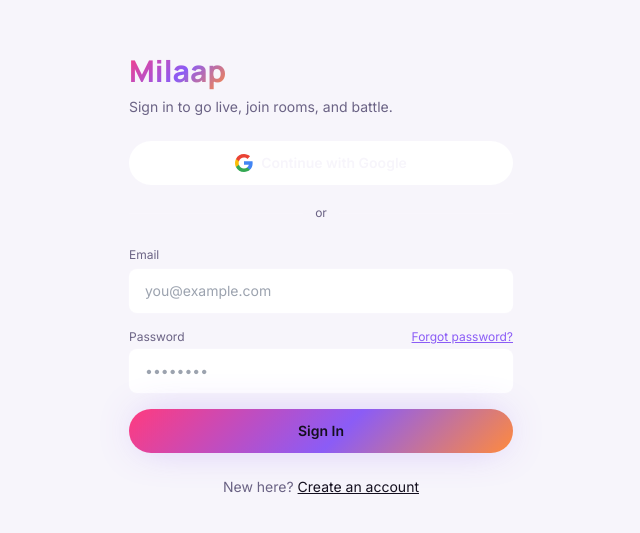
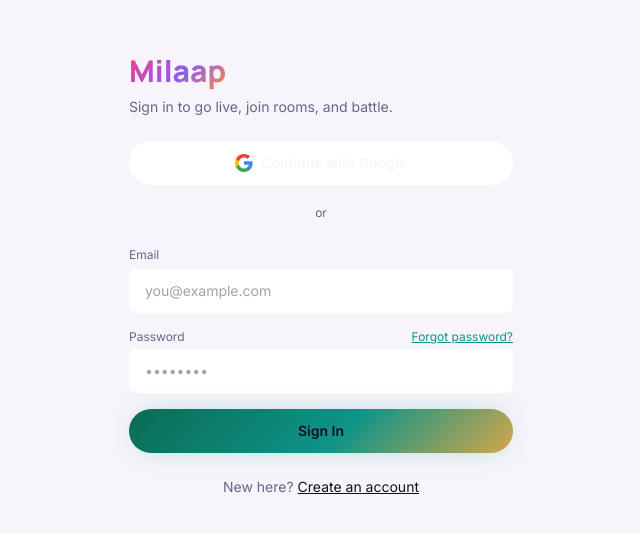
Before and after one commit to qr9695242-cmyk/milaap, a Next.js app: page /login in a window 1280 px wide. Shown: the part 125-658 px from the top of the page, without its empty margins (319-959 px from the left). Built offline with nearby package versions, Linux system fonts and the light colour scheme; no server answers.

Commit message:
Add files via upload

```diff
--- a/package.json
+++ b/package.json
@@ -3,7 +3,9 @@
   "version": "0.1.0",
   "private": true,
   "scripts": {
+    "predev": "node scripts/gen-version.js",
     "dev": "next dev",
+    "prebuild": "node scripts/gen-version.js",
     "build": "next build",
     "start": "next start",
     "lint": "next lint"
--- a/tailwind.config.js
+++ b/tailwind.config.js
@@ -16,13 +16,19 @@
         panel: "rgb(var(--color-panel) / <alpha-value>)",
         panel2: "rgb(var(--color-panel2) / <alpha-value>)",
         ink: "rgb(var(--color-ink) / <alpha-value>)",
+        // Professional palette: deep emerald/teal as the primary brand
+        // color (CTA buttons, links, focus states) with a muted rose kept
+        // only for destructive/alert actions. Replaces the old
+        // pink-violet-orange neon trio, which read as a gamey/kids' app
+        // next to reference apps (Yalla/Hapi-style: white cards, teal
+        // CTAs, restrained gold for VIP).
         neon: {
-          pink: "#FF3B7F",
-          violet: "#8B5CF6",
-          orange: "#FF8A3D",
+          pink: "#E11D48",   // destructive / alerts only (sign out, errors)
+          violet: "#0D9488", // secondary accent / focus rings (teal, not purple)
+          orange: "#C97A2B", // muted amber, used sparingly
         },
-        gold: "#F5C34D",
-        diamond: "#5ED4E8",
+        gold: "#D4A64A",     // premium/VIP/currency accent, less saturated than before
+        diamond: "#1FA7B3",  // deep teal-cyan for the diamonds currency
         mist: "rgb(var(--color-mist) / <alpha-value>)", // muted text
       },
       fontFamily: {
@@ -30,10 +36,35 @@
         body: ["var(--font-body)"],
       },
       backgroundImage: {
-        "glow-gradient": "linear-gradient(135deg, #FF3B7F 0%, #8B5CF6 55%, #FF8A3D 100%)",
+        // Primary CTA gradient: deep emerald → teal → gold. Same role as
+        // before (main buttons, active nav, header banners) but reads as
+        // premium instead of neon.
+        "glow-gradient": "linear-gradient(135deg, #0B6B53 0%, #0D9488 55%, #D4A64A 100%)",
       },
       boxShadow: {
-        glow: "0 0 40px -10px rgba(139, 92, 246, 0.45)",
+        glow: "0 0 32px -10px rgba(13, 148, 136, 0.45)",
+        // Premium 3D system — raised/embossed surfaces + pressed state,
+        // used app-wide for cards, buttons and badges (see globals.css).
+        "3d": "0 1px 0 rgba(255,255,255,.07) inset, 0 -14px 24px -18px rgba(0,0,0,.5) inset, 0 14px 28px -16px rgba(0,0,0,.55), 0 4px 10px -6px rgba(0,0,0,.4)",
+        "3d-light": "0 1px 0 rgba(255,255,255,.8) inset, 0 10px 24px -14px rgba(15,23,32,.18), 0 2px 6px -3px rgba(15,23,32,.12)",
+        "3d-btn": "0 6px 14px -6px rgba(0,0,0,.5), 0 2px 4px rgba(0,0,0,.35), inset 0 1px 0 rgba(255,255,255,.45), inset 0 -3px 5px rgba(0,0,0,.28)",
+        "3d-btn-active": "0 2px 6px -2px rgba(0,0,0,.5), inset 0 2px 4px rgba(0,0,0,.4)",
+        "3d-badge": "0 1px 0 rgba(255,255,255,.55) inset, 0 -3px 6px rgba(0,0,0,.35) inset, 0 4px 10px -3px rgba(0,0,0,.5)",
+      },
+      keyframes: {
+        "sheen-sweep": {
+          "0%, 55%": { transform: "translateX(-130%) skewX(-12deg)" },
+          "80%, 100%": { transform: "translateX(160%) skewX(-12deg)" },
+        },
+        "badge-pop": {
+          "0%": { transform: "scale(0.85)", opacity: "0" },
+          "60%": { transform: "scale(1.06)", opacity: "1" },
+          "100%": { transform: "scale(1)" },
+        },
+      },
+      animation: {
+        sheen: "sheen-sweep 3.4s ease-in-out infinite",
+        "badge-pop": "badge-pop .35s cubic-bezier(.34,1.56,.64,1) both",
       },
     },
   },
```
Also changed, not shown: 1 other file (tests, documents, lock files or other folders).
